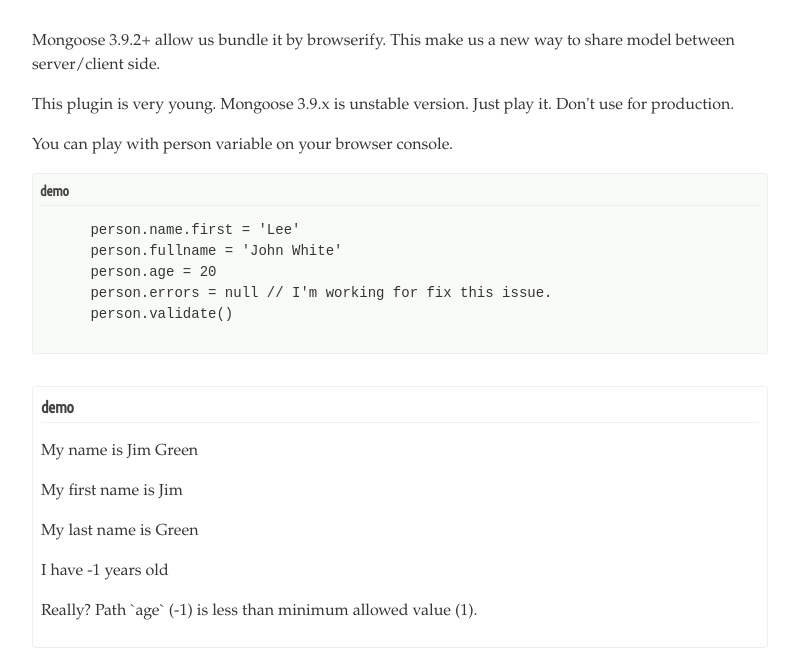
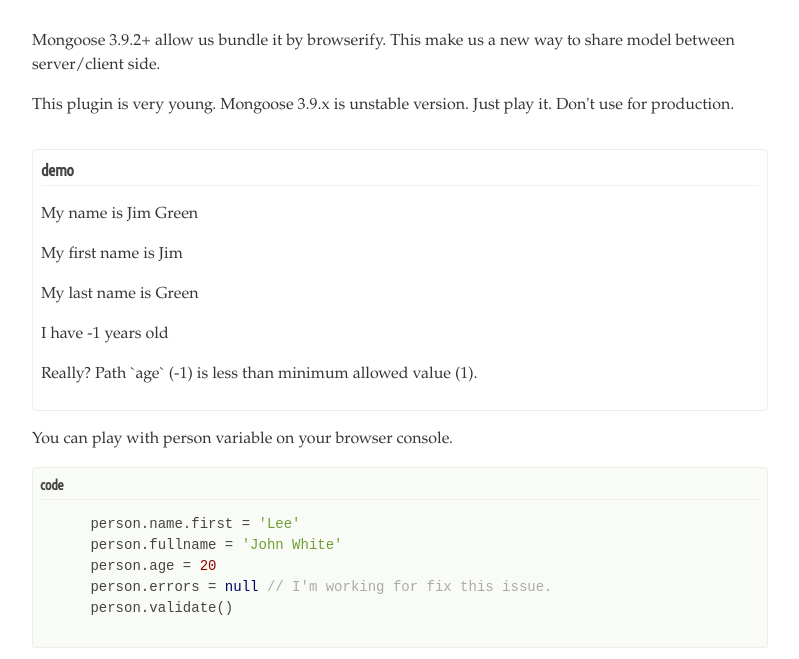
Before and after one commit to cncolder/ractive-adaptors-mongoose, a website with bundled scripts: page index.html in a window 1280 px wide. Shown: the part 117-776 px from the top of the page, without its empty margins (240-1039 px from the left). Built offline with nearby package versions, Linux system fonts and the light colour scheme.

Commit message:
move up demo

```diff
--- a/index.html
+++ b/index.html
@@ -38,8 +38,11 @@
 	<main>
     <p>Mongoose 3.9.2+ allow us bundle it by browserify. This make us a new way to share model between server/client side.</p>
     <p>This plugin is very young. Mongoose 3.9.x is unstable version. Just play it. Don't use for production.</p>
+
+		<div id='demo' class='clearfix'></div>
+
 		<p>You can play with person variable on your browser console.</p>
-    <pre>
+    <pre class='prettyprint lang-js'>
       person.name.first = 'Lee'
       person.fullname = 'John White'
       person.age = 20
@@ -47,7 +50,6 @@
       person.validate()
     </pre>
 
-		<div id='demo' class='clearfix'></div>
 
 		<pre id='demo-template-view' class='prettyprint lang-html'></pre>
 		<pre id='demo-code-view' class='prettyprint lang-js'></pre>
```
